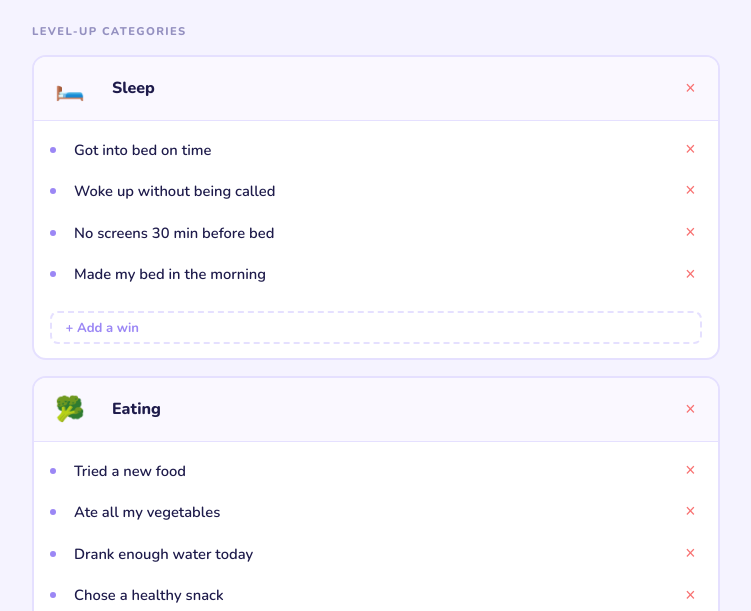
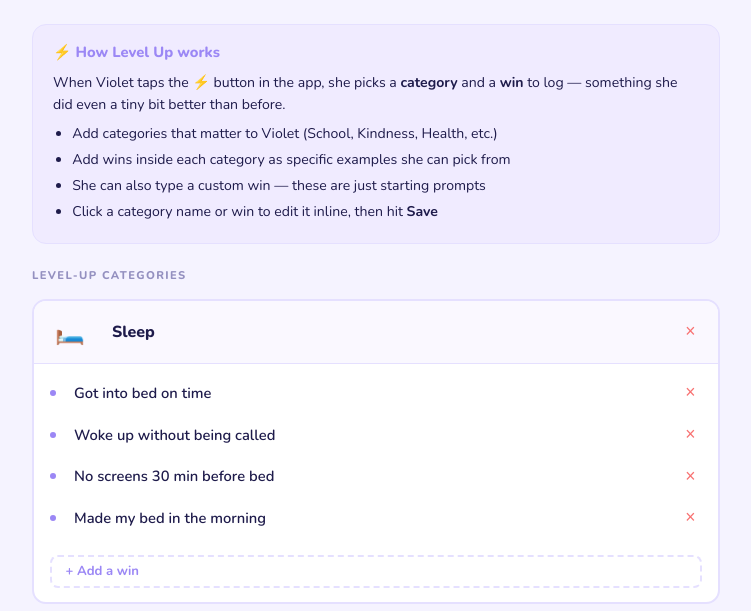
Before and after one commit to briefsubstance91/violet-routines, a Flask app: page /admin in a window 1280 px wide. Shown: the part 78-689 px from the top of the page, without its empty margins (264-1015 px from the left). Run offline with Flask 3, Linux system fonts and the light colour scheme.

Commit message:
Add inline help instructions to admin and tasks pages
Co-Authored-By: Claude Sonnet 4.6 <noreply@anthropic.com>

```diff
--- a/templates/admin.html
+++ b/templates/admin.html
@@ -214,6 +214,26 @@
     }
     .btn-add-win:hover { border-color: var(--purple); background: #faf8ff; }
 
+    .help-box {
+      background: #f0ebff;
+      border: 1.5px solid var(--border);
+      border-radius: var(--r);
+      padding: 1rem 1.25rem;
+      margin-bottom: 1.5rem;
+      font-size: 0.88rem;
+      color: var(--text);
+      line-height: 1.55;
+    }
+    .help-title {
+      font-weight: 800;
+      font-size: 0.92rem;
+      margin-bottom: 0.5rem;
+      color: var(--purple);
+    }
+    .help-box p { margin-bottom: 0.5rem; }
+    .help-box ul { padding-left: 1.2rem; margin: 0; }
+    .help-box li { margin-bottom: 0.25rem; }
+
     .add-category-wrap {
       margin-top: 1.25rem;
       text-align: center;
@@ -241,6 +261,18 @@
 </header>
 
 <div class="container">
+
+  <div class="help-box">
+    <div class="help-title">⚡ How Level Up works</div>
+    <p>When Violet taps the ⚡ button in the app, she picks a <strong>category</strong> and a <strong>win</strong> to log — something she did even a tiny bit better than before.</p>
+    <ul>
+      <li>Add categories that matter to Violet (School, Kindness, Health, etc.)</li>
+      <li>Add wins inside each category as specific examples she can pick from</li>
+      <li>She can also type a custom win — these are just starting prompts</li>
+      <li>Click a category name or win to edit it inline, then hit <strong>Save</strong></li>
+    </ul>
+  </div>
+
   <p class="section-title">Level-up Categories</p>
 
   <div class="categories" id="categoriesList"></div>
```
Also changed, not shown: templates/admin_tasks.html (+30 -0 lines).
